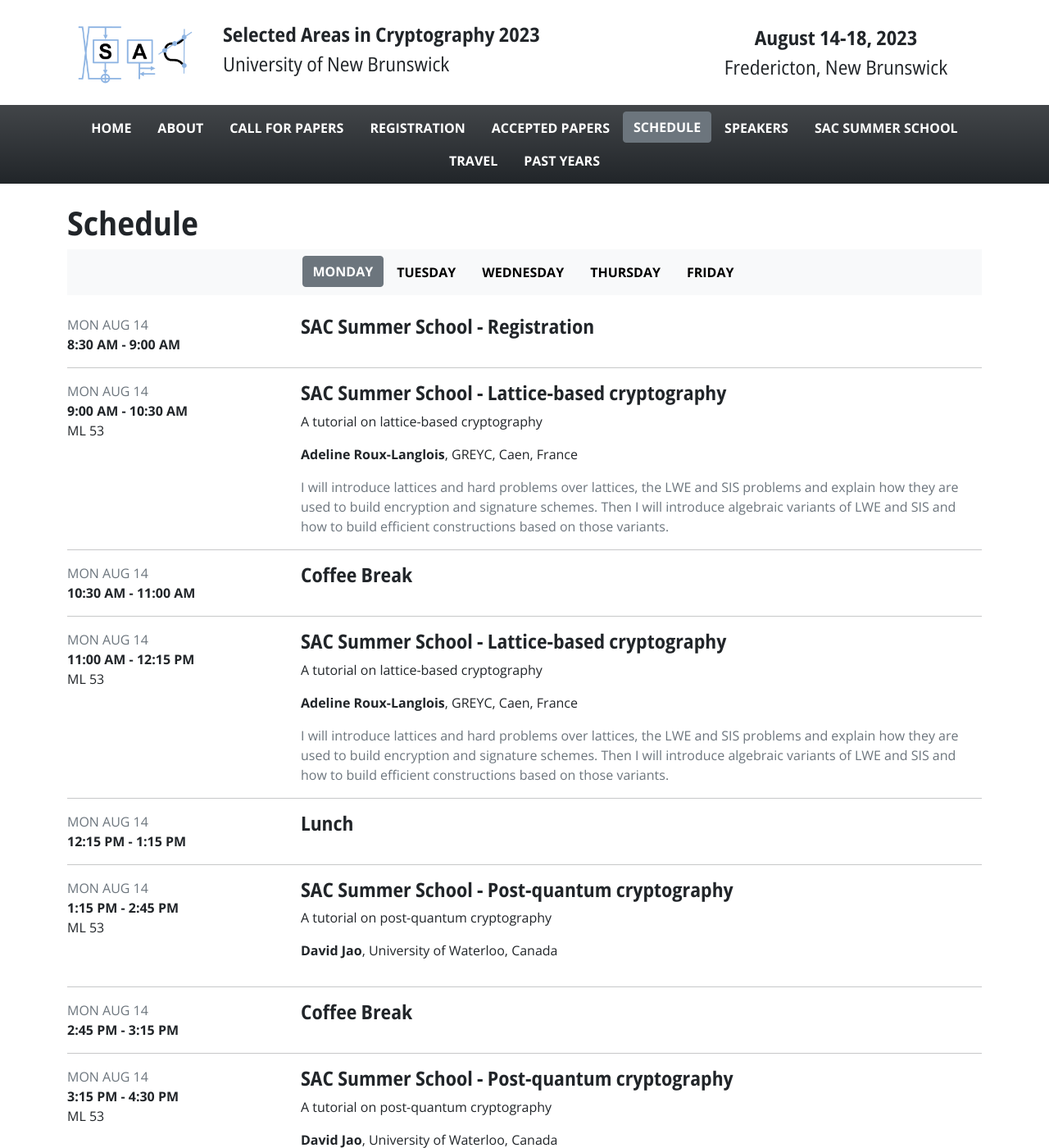
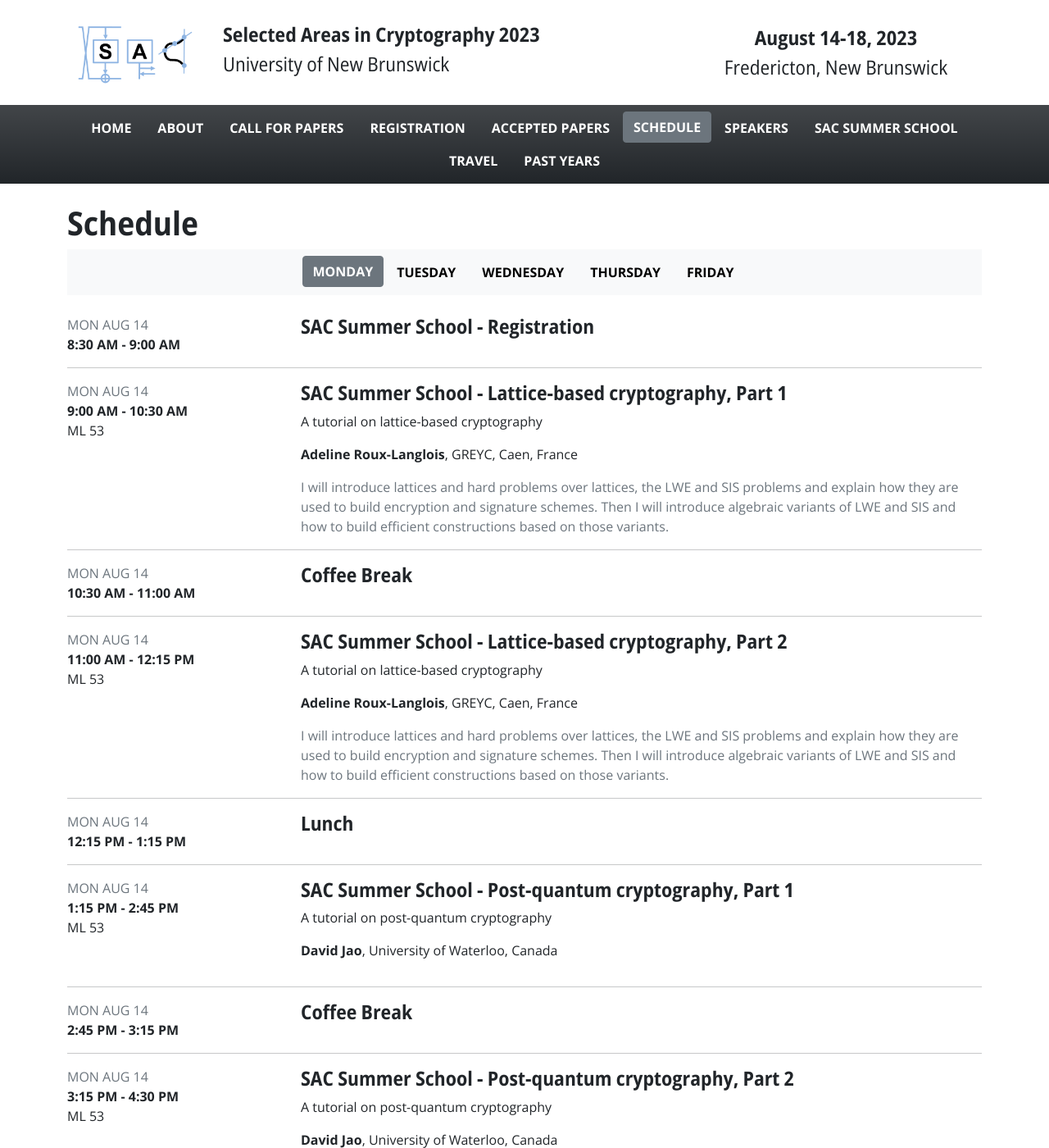
Before and after one commit to sac-workshop/sac-2023, a Jekyll site: the page built from schedule.html, in a window 1280 px wide and 1400 px high. Shown: the whole window at 82% size. Built offline with Jekyll 4.4.1, drawn with Linux system fonts in a browser that asks for light colours.

Commit message:
updating schedule

```diff
--- a/_data/schedule.yml
+++ b/_data/schedule.yml
@@ -3,7 +3,7 @@
   - title: SAC Summer School - Registration
     time: 8:30 AM - 9:00 AM
     location: #DC 1301
-  - title: SAC Summer School - Lattice-based cryptography
+  - title: SAC Summer School - Lattice-based cryptography, Part 1
     time: 9:00 AM - 10:30 AM
     location: ML 53
     subtitle: A tutorial on lattice-based cryptography
@@ -13,7 +13,7 @@
   - title: Coffee Break
     time: 10:30 AM - 11:00 AM
     location: #DC 1301
-  - title: "SAC Summer School - Lattice-based cryptography"
+  - title: SAC Summer School - Lattice-based cryptography, Part 2
     time: 11:00 AM - 12:15 PM
     location: ML 53
     subtitle: A tutorial on lattice-based cryptography
@@ -23,7 +23,7 @@
   - title: Lunch
     time: 12:15 PM - 1:15 PM
     location: #DC 1301
-  - title: SAC Summer School - Post-quantum cryptography
+  - title: SAC Summer School - Post-quantum cryptography, Part 1
     time: 1:15 PM - 2:45 PM
     location: ML 53
     subtitle: A tutorial on post-quantum cryptography
@@ -33,7 +33,7 @@
   - title: Coffee Break
     time: 2:45 PM - 3:15 PM
     location: #DC 1301
-  - title: SAC Summer School - Post-quantum cryptography
+  - title: SAC Summer School - Post-quantum cryptography, Part 2
     time: 3:15 PM - 4:30 PM
     location: ML 53
     subtitle: A tutorial on post-quantum cryptography
```
